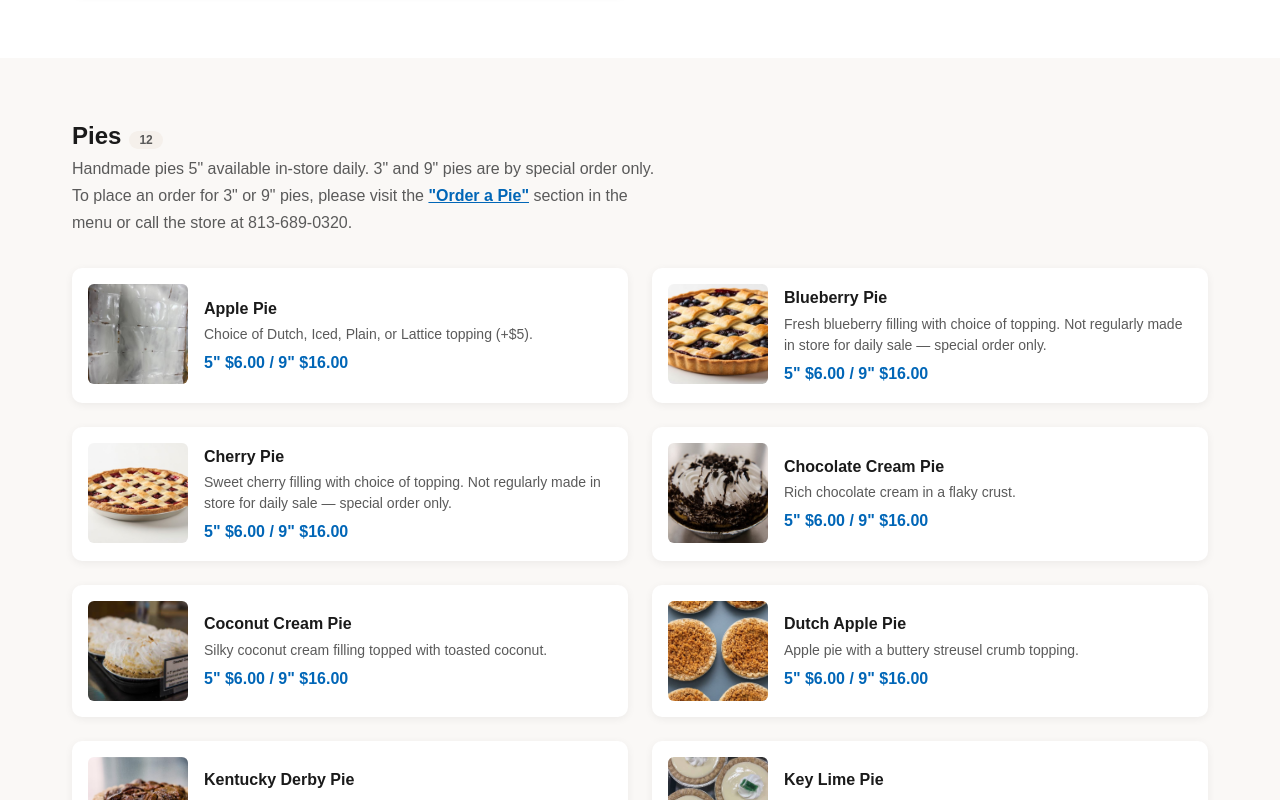
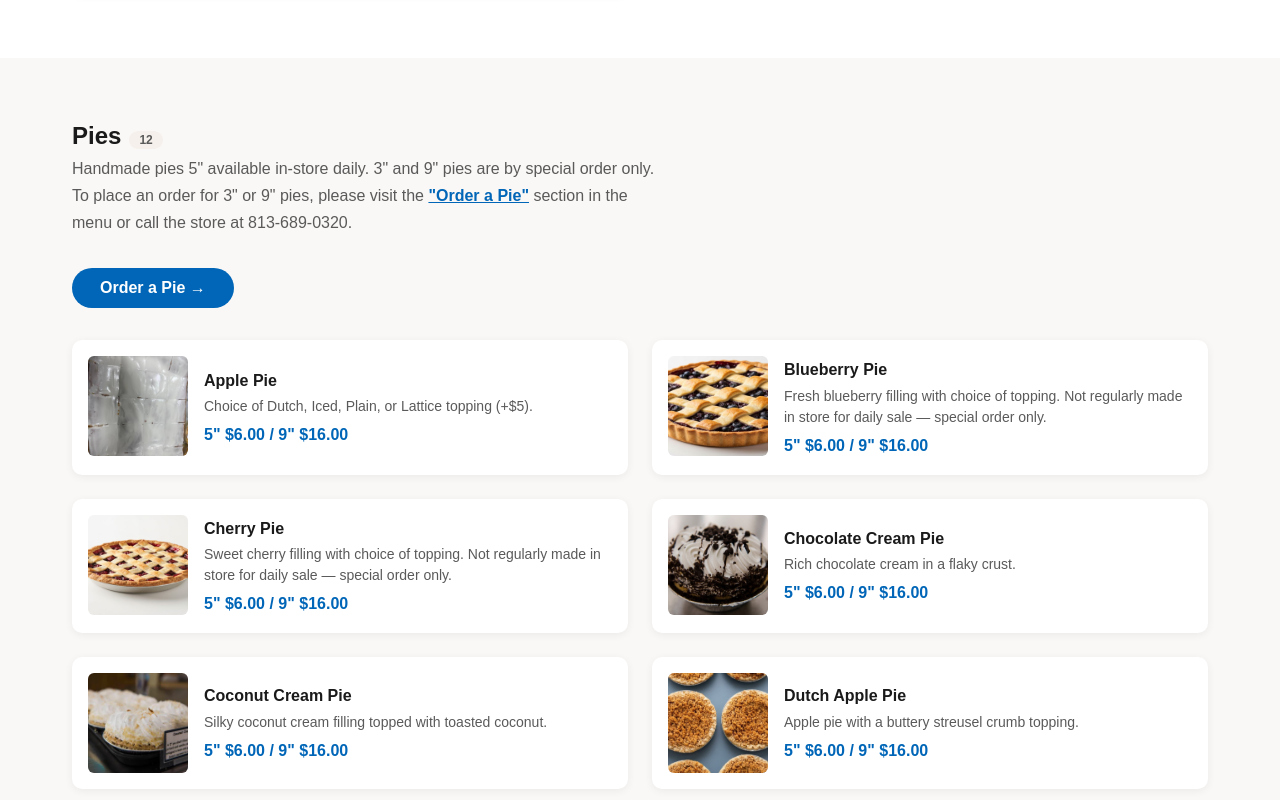
Before and after one commit to webeducationservices-oss/moreno-bakery, a Next.js app: page /menu/bakery in a window 1280 px wide. Shown: the part 4040-4840 px from the top of the page. Built offline with nearby package versions, Linux system fonts and the light colour scheme; a web font is replaced by a local one.

Commit message:
Edit app/menu/bakery/page.js — yes add the button

```diff
--- a/app/menu/bakery/page.js
+++ b/app/menu/bakery/page.js
@@ -105,6 +105,11 @@ export default function BakeryMenuPage() {
                   cat.description
                 )}
               </p>
+              {cat.id === "pies" && (
+                <Link href="/order-a-pie" className="btn btn-primary" style={{ marginTop: "var(--space-md)" }}>
+                  Order a Pie →
+                </Link>
+              )}
             </div>
 
             <div className={styles.itemListGrid}>
```
